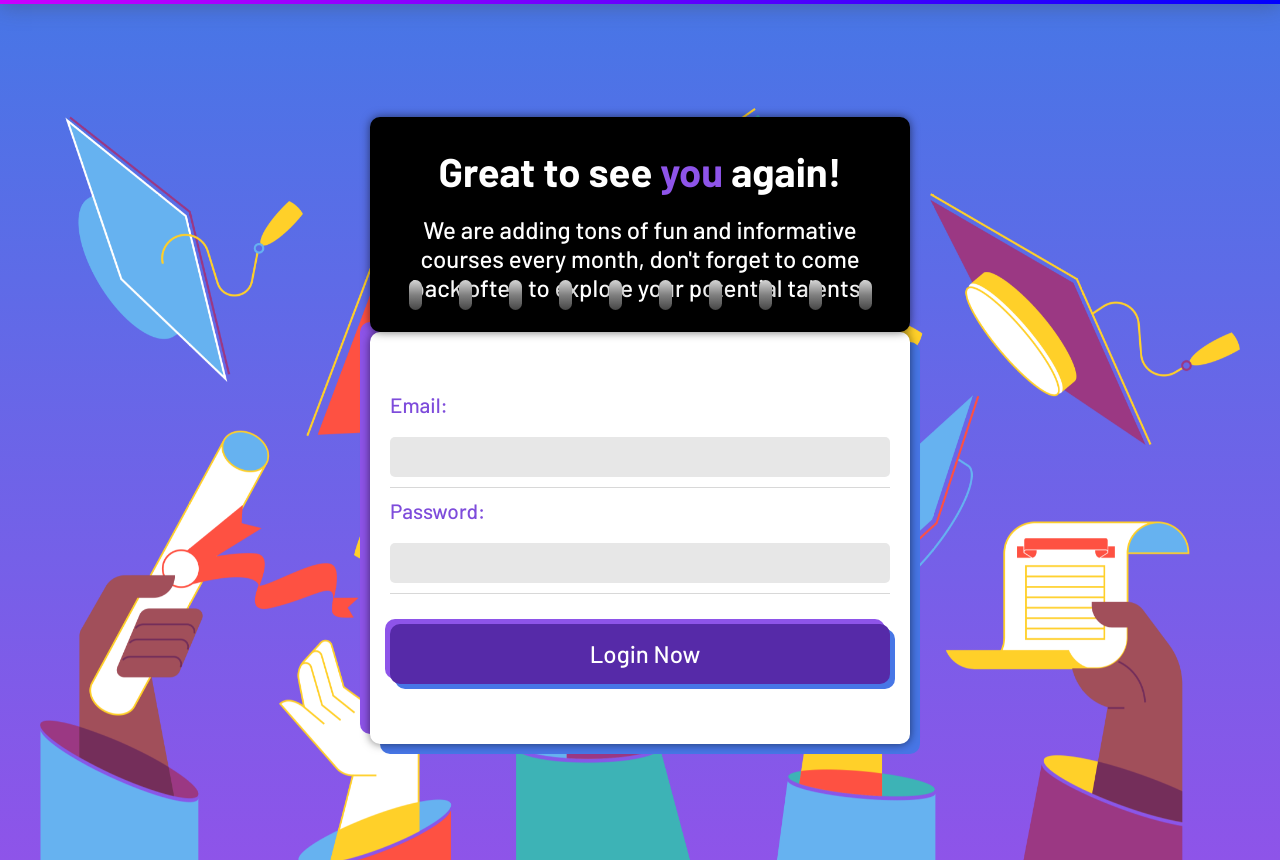
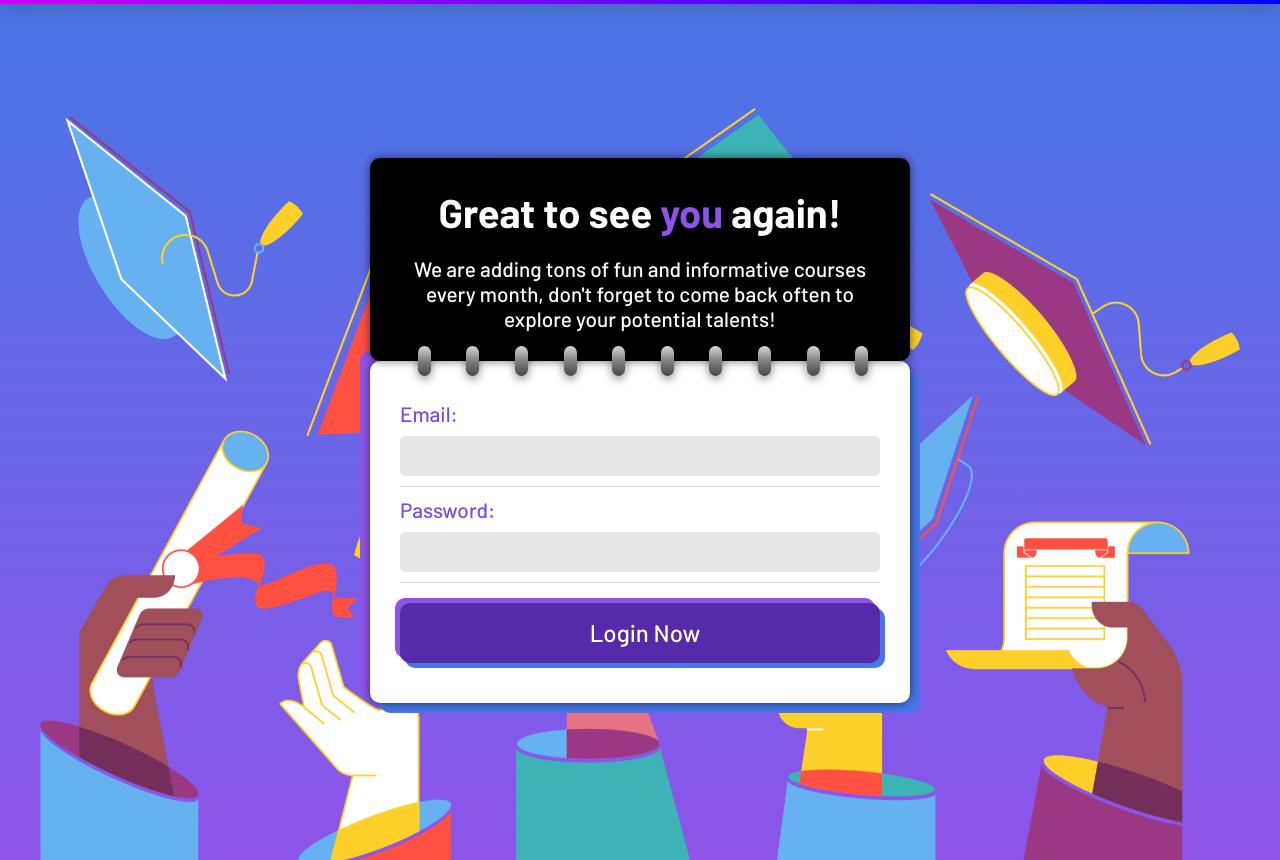
Before and after one commit to roywangroytw/ruby_on_rails_practice, a Rails app: page /login in a window 1280 px wide. Shown: the part 80-940 px from the top of the page. Run offline with Rails 7, Linux system fonts and the light colour scheme; style sheets or scripts are compiled from the project's sources.

Commit message:
Modifying sign-in form size

```diff
--- a/app/assets/stylesheets/application.css
+++ b/app/assets/stylesheets/application.css
@@ -285,7 +285,7 @@
     background-color: rgb(255, 255, 255);
     color: rgb(126, 76, 219);
     font-size: 1.3rem;
-    padding: 50px 20px;
+    padding: 30px 30px;
     border-radius: 10px;
     box-shadow: 0px 0px 10px rgba(0, 0, 0, 0.562), -10px -10px 0px #8E54E9, 10px 10px 0px #4776E6 ;
     position: relative;
@@ -301,7 +301,7 @@
 .login_section_content input {
     height: 40px;
     width: 100%;
-    margin-top: 20px;
+    margin-top: 10px;
     background-color: rgb(231, 231, 231);
     border-radius: 5px;
     font-size: 1.2rem;
@@ -336,7 +336,7 @@
 }
 
 .login-txt-box p {
-    font-size: 1.5rem;
+    font-size: 1.3rem;
 
 }
 
@@ -370,7 +370,7 @@
     height: 30px;
     position: absolute;
     z-index: 10;
-    top: 280px;
+    bottom: -15px;
     display: flex;
     justify-content: space-around;
 }
```
Also changed, not shown: app/views/accounts/login.html.erb (+13 -12 lines).
